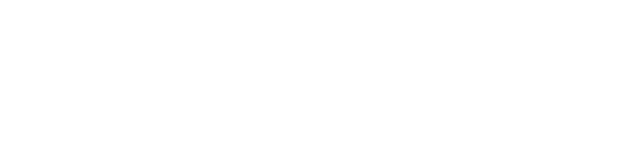
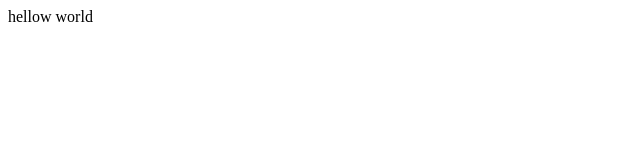
Before and after one commit to IndiraRamesh/Assignment1, a plain HTML site: page pages.html in a window 1280 px wide. Shown: the whole page, without its empty margins (0-640 px from the left). Drawn offline with Linux system fonts and the light colour scheme.

Commit message:
MERN ASSIGNMENT-1

```diff
--- a/pages.html
+++ b/pages.html
@@ -0,0 +1,3 @@
+<html>
+    hellow world
+</html>
```
Also changed, not shown: index.html (+1 -0 lines).
